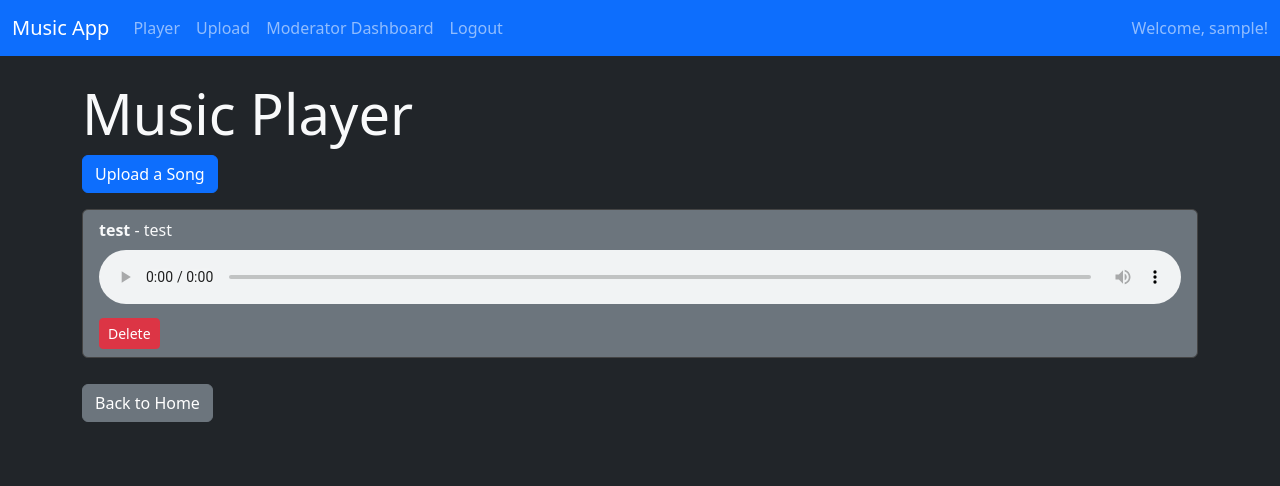
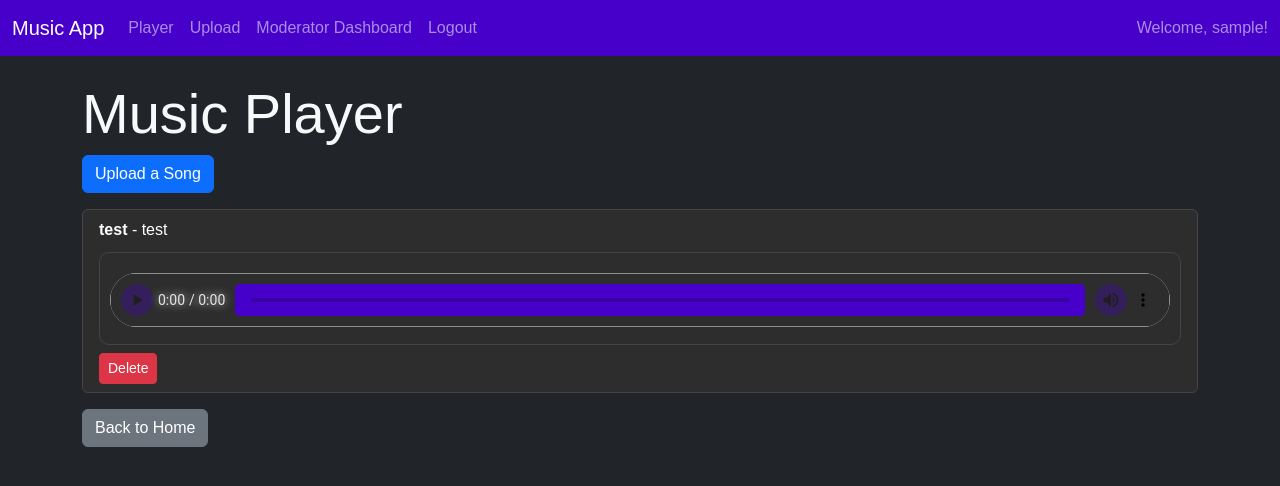
Before and after one commit to Virus01Official/HopOnMusic, a Flask app: page /player in a window 1280 px wide. Shown: the top 486 px of the page. Run offline with Flask 3, Linux system fonts and the light colour scheme; the visitor is signed in with stand-in values (Sample User, id 1); data comes from the database, SQL or seed files in the repository; both versions use the stored data as it was after the commit.

Commit message:
some stuff

```diff
--- a/static/styles.css
+++ b/static/styles.css
@@ -1,11 +1,61 @@
-/* Custom styles */
+:root {
+    --primary-color: #4600c9; /* Bootstrap primary color */
+    --background-color: #16000f; /* Dark background */
+    --text-color: #ffffff; /* White text */
+    --card-background: #2d2d2d; /* Dark card background */
+    --card-border: #444; /* Card border color */
+    --font-family: 'Poppins', sans-serif; /* Default font */
+}
+
+/* Custom Audio Player Styles */
+audio {
+    width: 100%;
+    margin-top: 10px;
+}
+
+audio::-webkit-media-controls-panel {
+    background-color: var(--card-background);
+    border-radius: 10px;
+    border: 1px solid var(--card-border);
+}
+
+audio::-webkit-media-controls-play-button,
+audio::-webkit-media-controls-mute-button {
+    background-color: var(--primary-color);
+    border-radius: 50%;
+    color: white;
+}
+
+audio::-webkit-media-controls-current-time-display,
+audio::-webkit-media-controls-time-remaining-display {
+    color: var(--text-color);
+}
+
+audio::-webkit-media-controls-timeline {
+    background-color: var(--primary-color);
+    border-radius: 5px;
+    margin: 0 10px;
+}
+
+audio::-webkit-media-controls-volume-slider {
+    background-color: var(--primary-color);
+    border-radius: 5px;
+}
+
 body {
-    background-color: #1a1a1a;
-    color: #ffffff;
+    background-color: var(--background-color);
+    color: var(--text-color);
+    font-family: var(--font-family);
 }
 
 .navbar {
-    margin-bottom: 20px;
+    background-color: var(--primary-color) !important;
+}
+
+.list-group-item {
+    background-color: var(--card-background);
+    border-color: var(--card-border);
+    color: var(--text-color);
 }
 
 .audio-controls {
@@ -13,7 +63,16 @@ body {
     margin-top: 10px;
 }
 
-.list-group-item {
-    border: 1px solid #444;
-    margin-bottom: 10px;
+.alert-info {
+    background-color: var(--primary-color);
+    border-color: var(--primary-color);
+    color: var(--text-color);
 }
+
+.audio-player {
+    background-color: var(--card-background);
+    border: 1px solid var(--card-border);
+    border-radius: 10px;
+    padding: 10px;
+    margin-top: 10px;
+}
--- a/templates/base.html
+++ b/templates/base.html
@@ -8,6 +8,8 @@
     <link href="https://cdn.jsdelivr.net/npm/bootstrap@5.3.0-alpha1/dist/css/bootstrap.min.css" rel="stylesheet">
     <!-- Custom CSS -->
     <link rel="stylesheet" href="{{ url_for('static', filename='styles.css') }}">
+    <!-- Customizable CSS -->
+    <link rel="stylesheet" href="{{ url_for('static', filename='custom.css') }}">
 </head>
 <body class="bg-dark text-light">
     <nav class="navbar navbar-expand-lg navbar-dark bg-primary">
--- a/templates/moderator.html
+++ b/templates/moderator.html
@@ -4,7 +4,7 @@
     <h1 class="display-4">Moderator Dashboard</h1>
     <ul class="list-group">
         {% for song in songs %}
-            <li class="list-group-item bg-secondary text-light">
+            <li class="list-group-item">
                 <strong>{{ song[1] }}</strong> - {{ song[2] }} (Uploaded by {{ song[4] }})
                 <audio controls class="w-100 mt-2">
                     <source src="{{ url_for('static', filename='songs/' + song[3]) }}" type="audio/mpeg">
--- a/templates/player.html
+++ b/templates/player.html
@@ -5,12 +5,14 @@
     <a href="{{ url_for('upload') }}" class="btn btn-primary mb-3">Upload a Song</a>
     <ul class="list-group">
         {% for song in songs %}
-            <li class="list-group-item bg-secondary text-light">
+            <li class="list-group-item">
                 <strong>{{ song[1] }}</strong> - {{ song[2] }}
-                <audio controls class="w-100 mt-2">
-                    <source src="{{ url_for('static', filename='songs/' + song[3]) }}" type="audio/mpeg">
-                    Your browser does not support the audio element.
-                </audio>
+                <div class="audio-player">
+                    <audio controls>
+                        <source src="{{ url_for('static', filename='songs/' + song[3]) }}" type="audio/mpeg">
+                        Your browser does not support the audio element.
+                    </audio>
+                </div>
                 {% if session['user_id'] == song[4] or session['role'] == 'moderator' %}
                     <form action="{{ url_for('delete_song', song_id=song[0]) }}" method="POST" class="mt-2">
                         <button type="submit" class="btn btn-danger btn-sm">Delete</button>
```
Also changed, not shown: README.md, database.db (added), 1 other file.
